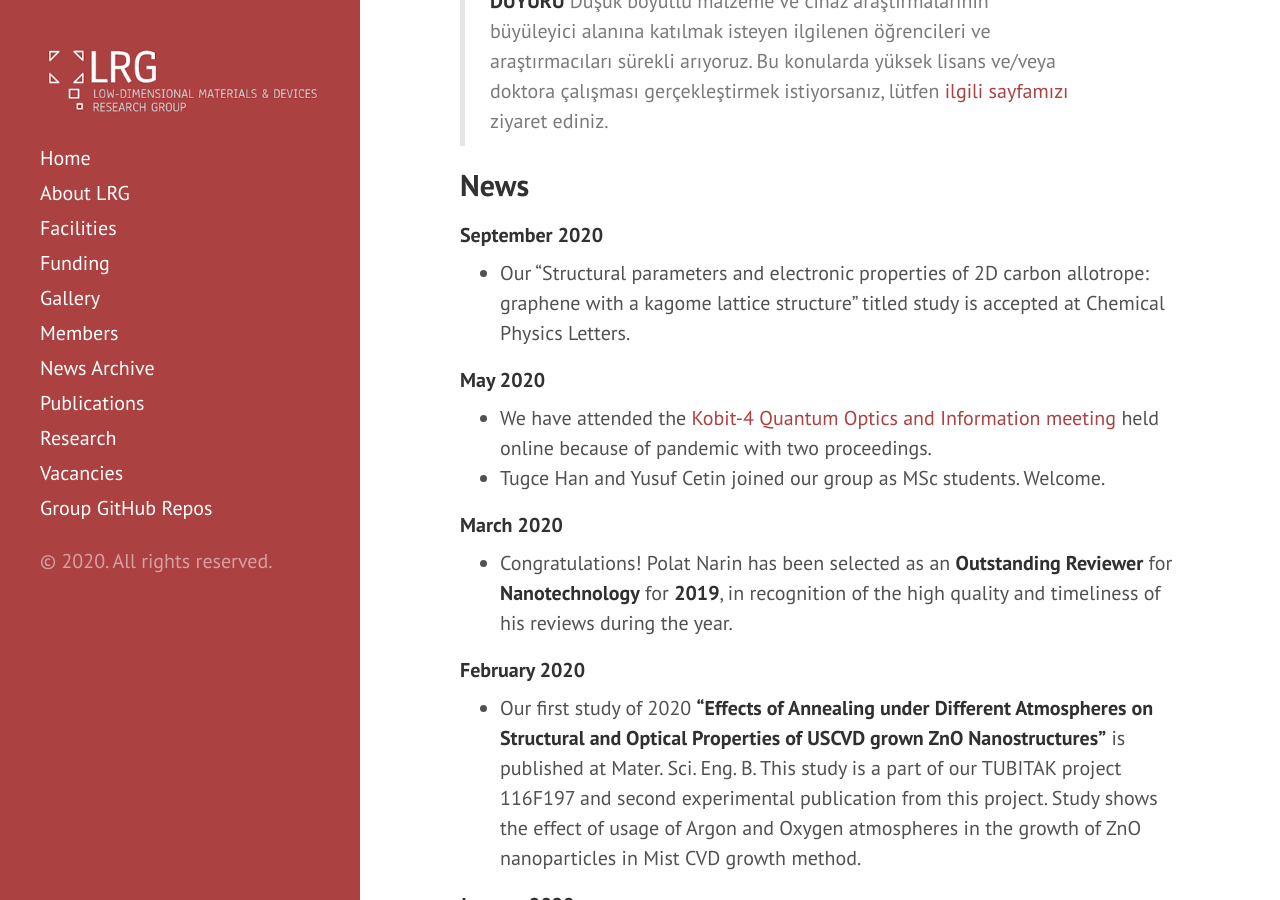
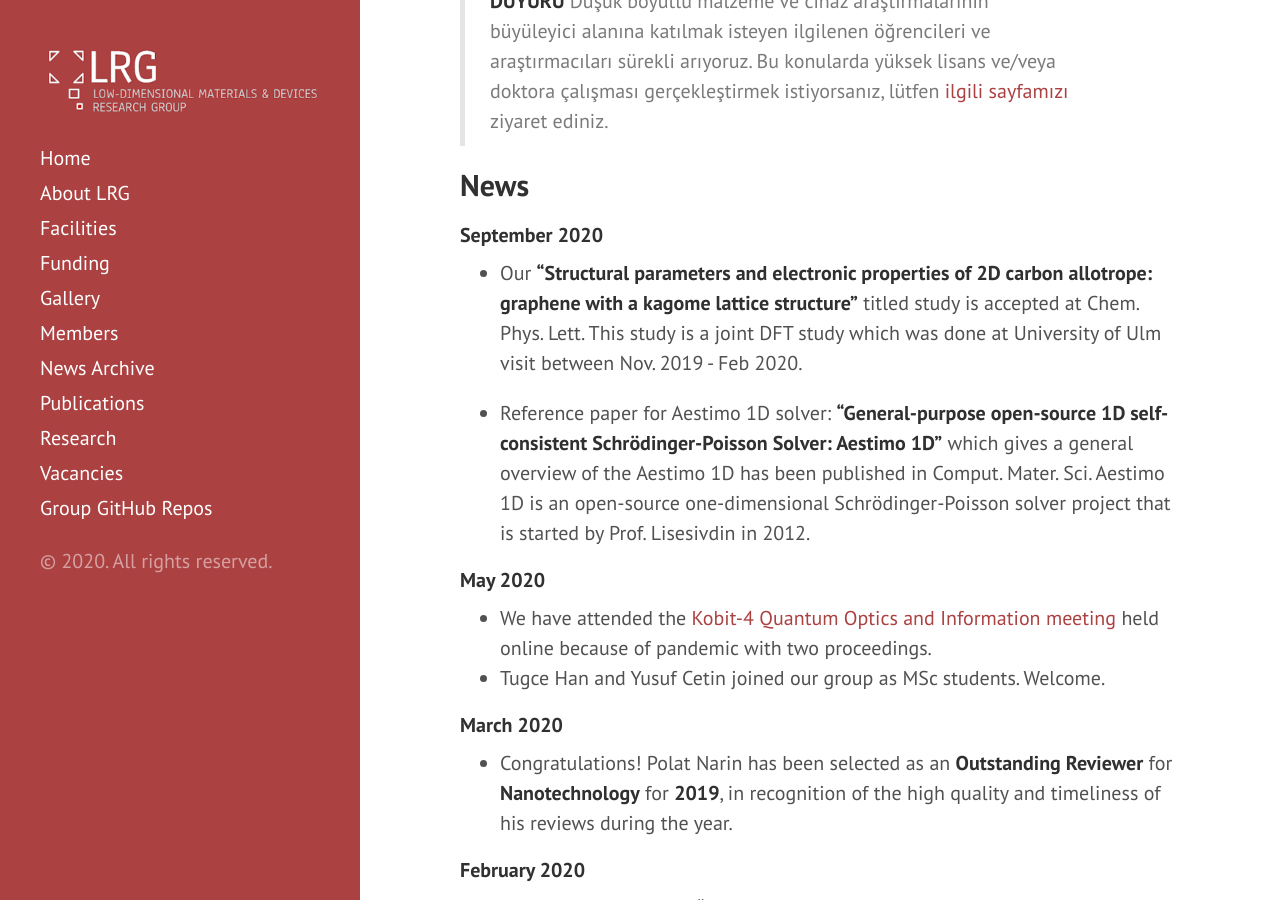
Before and after one commit to lrgresearch/oldwebsite, a Jekyll site: the page built from index.md, in a window 1280 px wide and 900 px high, scrolled down 484 px. Built offline with Jekyll 4.4.1, drawn with Linux system fonts in a browser that asks for light colours; the list of posts is cut into pages by our own code.

Commit message:
Update index.md

```diff
--- a/index.md
+++ b/index.md
@@ -14,7 +14,9 @@ layout: page
 
 #### September 2020
 
-* Our "Structural parameters and electronic properties of 2D carbon allotrope: graphene with a kagome lattice structure" titled study is accepted at Chemical Physics Letters.
+* Our **"Structural parameters and electronic properties of 2D carbon allotrope: graphene with a kagome lattice structure"** titled study is accepted at Chem. Phys. Lett. This study is a joint DFT study which was done at University of Ulm visit between Nov. 2019 - Feb 2020.
+
+* Reference paper for Aestimo 1D solver: **"General-purpose open-source 1D self-consistent Schrödinger-Poisson Solver: Aestimo 1D"** which gives a general overview of the Aestimo 1D has been published in Comput. Mater. Sci. Aestimo 1D is an open-source one-dimensional Schrödinger-Poisson solver project that is started by Prof. Lisesivdin in 2012.
 
 #### May 2020
 
```
